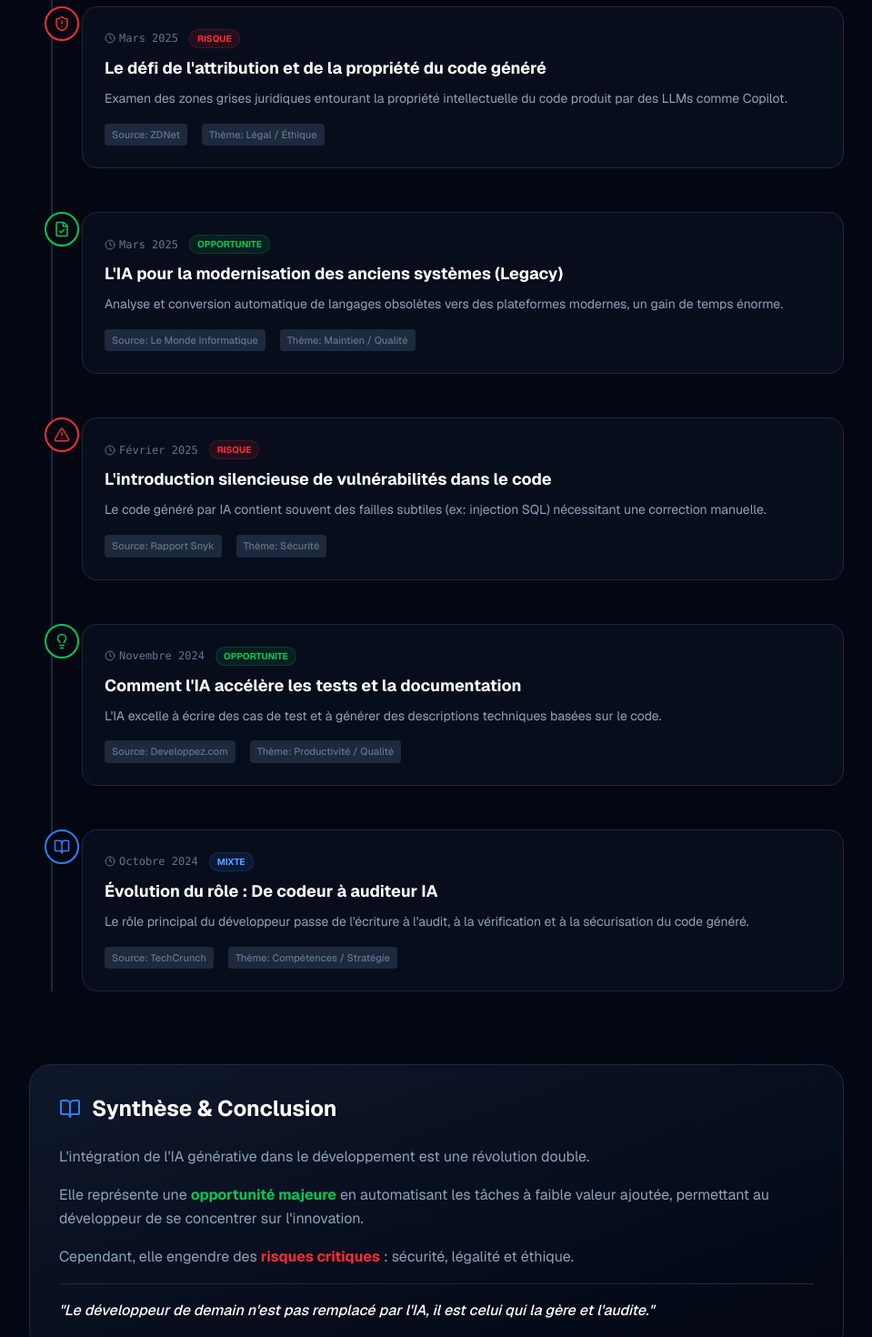
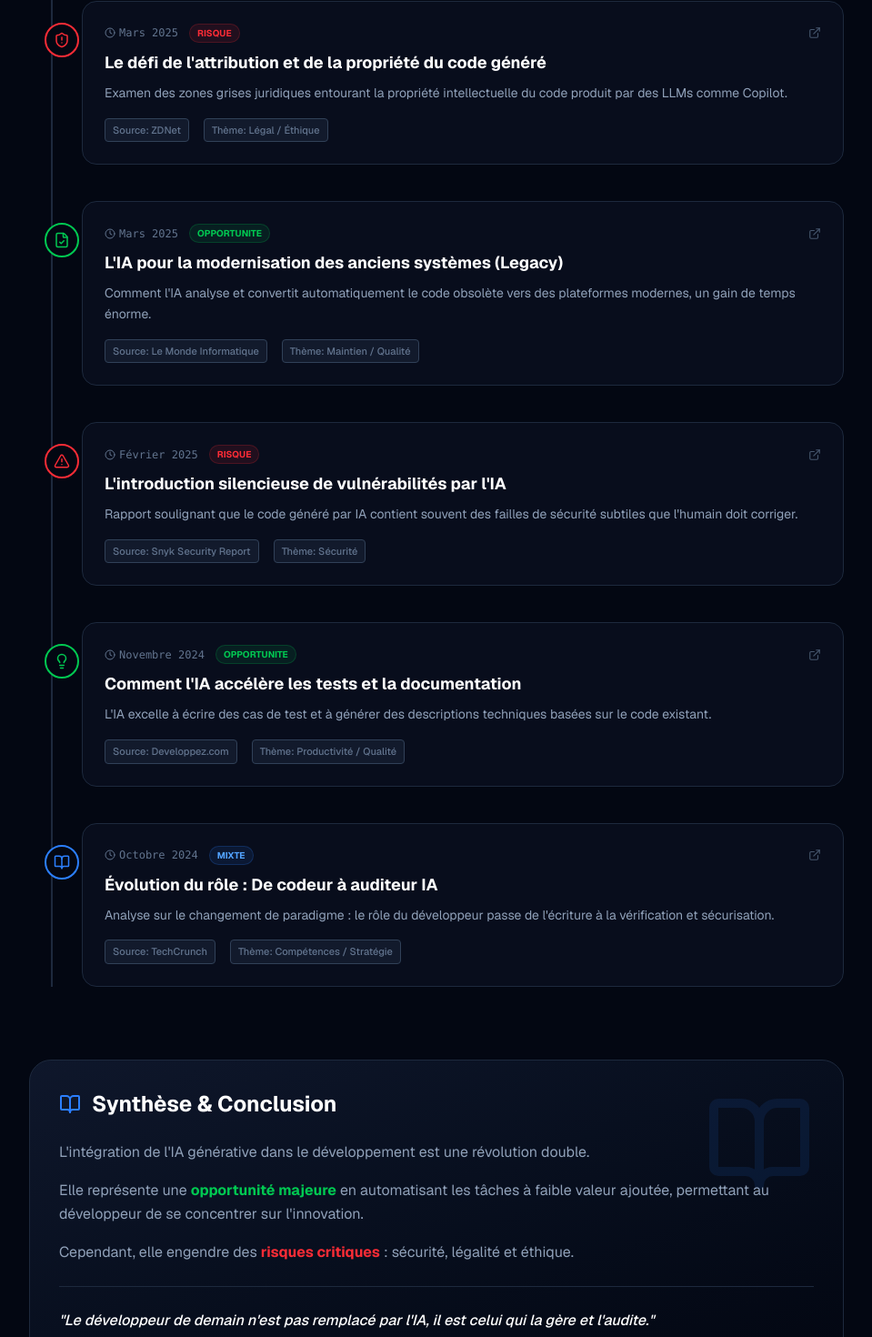
Before and after one commit to Nathan-14-05/PortfolioBTS, a Next.js app: page /PortfolioBTS/ in a window 1280 px wide. Shown: the part 8317-9787 px from the top of the page at 91% size, without its empty margins (160-1119 px from the left). Built offline with nearby package versions, Linux system fonts and the light colour scheme.

Commit message:
Mise à jour: Ajout lien page veille

```diff
--- a/src/components/Veille.tsx
+++ b/src/components/Veille.tsx
@@ -1,14 +1,15 @@
 import React from 'react';
-import { Clock, AlertTriangle, Lightbulb, BookOpen, ShieldAlert, Cpu, FileCheck } from 'lucide-react';
+import { Clock, AlertTriangle, Lightbulb, BookOpen, ShieldAlert, Cpu, FileCheck, ExternalLink } from 'lucide-react';
 
 const veilleEvents = [
   {
     date: "Avril 2025",
     title: "L'adoption croissante de l'IA par les développeurs juniors",
     type: "opportunite",
-    source: "Etude Google Cloud / Forbes",
+    source: "Google Cloud Blog",
     theme: "Productivité / Formation",
-    description: "Analyse montrant que les jeunes développeurs sont ceux qui adoptent le plus l'IA, transformant la phase d'apprentissage et la productivité.",
+    description: "Analyse montrant que les jeunes développeurs transforment la phase d'apprentissage et boostent leur productivité grâce aux assistants IA.",
+    link: "https://cloud.google.com/blog/products/ai-machine-learning/ai-and-the-future-of-software-development",
     icon: <Cpu size={18} />
   },
   {
@@ -18,6 +19,7 @@ const veilleEvents = [
     source: "ZDNet",
     theme: "Légal / Éthique",
     description: "Examen des zones grises juridiques entourant la propriété intellectuelle du code produit par des LLMs comme Copilot.",
+    link: "https://www.zdnet.com/article/who-owns-the-code-if-an-ai-helps-write-it/",
     icon: <ShieldAlert size={18} />
   },
   {
@@ -26,16 +28,18 @@ const veilleEvents = [
     type: "opportunite",
     source: "Le Monde Informatique",
     theme: "Maintien / Qualité",
-    description: "Analyse et conversion automatique de langages obsolètes vers des plateformes modernes, un gain de temps énorme.",
+    description: "Comment l'IA analyse et convertit automatiquement le code obsolète vers des plateformes modernes, un gain de temps énorme.",
+    link: "https://www.lemondeinformatique.fr/actualites/lire-l-ia-generative-au-secours-de-la-modernisation-du-legacy-91255.html",
     icon: <FileCheck size={18} />
   },
   {
     date: "Février 2025",
-    title: "L'introduction silencieuse de vulnérabilités dans le code",
+    title: "L'introduction silencieuse de vulnérabilités par l'IA",
     type: "risque",
-    source: "Rapport Snyk",
+    source: "Snyk Security Report",
     theme: "Sécurité",
-    description: "Le code généré par IA contient souvent des failles subtiles (ex: injection SQL) nécessitant une correction manuelle.",
+    description: "Rapport soulignant que le code généré par IA contient souvent des failles de sécurité subtiles que l'humain doit corriger.",
+    link: "https://snyk.io/blog/ai-code-generation-security/",
     icon: <AlertTriangle size={18} />
   },
   {
@@ -44,7 +48,8 @@ const veilleEvents = [
     type: "opportunite",
     source: "Developpez.com",
     theme: "Productivité / Qualité",
-    description: "L'IA excelle à écrire des cas de test et à générer des descriptions techniques basées sur le code.",
+    description: "L'IA excelle à écrire des cas de test et à générer des descriptions techniques basées sur le code existant.",
+    link: "https://www.developpez.com/actu/356542/L-IA-generative-va-t-elle-vraiment-tuer-le-metier-de-developpeur/",
     icon: <Lightbulb size={18} />
   },
   {
@@ -53,7 +58,8 @@ const veilleEvents = [
     type: "mixte",
     source: "TechCrunch",
     theme: "Compétences / Stratégie",
-    description: "Le rôle principal du développeur passe de l'écriture à l'audit, à la vérification et à la sécurisation du code généré.",
+    description: "Analyse sur le changement de paradigme : le rôle du développeur passe de l'écriture à la vérification et sécurisation.",
+    link: "https://techcrunch.com/2024/03/22/the-future-of-the-software-developer-in-the-age-of-ai/",
     icon: <BookOpen size={18} />
   }
 ];
@@ -67,23 +73,32 @@ const Veille = () => {
             Veille <span className="text-blue-500">Informationnelle</span>
           </h2>
           <div className="bg-blue-500/10 border border-blue-500/20 p-4 rounded-xl inline-block mb-6">
-            <p className="text-blue-400 font-medium">Problématique : Quels sont les risques et les opportunités de l'IA générative pour le métier de développeur ?</p>
+            <p className="text-blue-400 font-medium text-sm md:text-base">
+              Problématique : Quels sont les risques et les opportunités de l'IA générative pour le métier de développeur ?
+            </p>
           </div>
         </div>
 
-        <div className="relative border-l-2 border-slate-800 ml-4 md:ml-6 pl-8 space-y-12">
+        <div className="relative border-l-2 border-slate-800 ml-4 md:ml-6 pl-8 space-y-10">
           {veilleEvents.map((event, index) => (
-            <div key={index} className="relative">
+            <a
+              key={index}
+              href={event.link}
+              target="_blank"
+              rel="noopener noreferrer"
+              className="relative block group"
+            >
               {/* Point sur la ligne */}
-              <div className={`absolute -left-[41px] p-2 rounded-full border-2 bg-[#030712] ${
+              <div className={`absolute -left-[41px] top-6 p-2 rounded-full border-2 bg-[#030712] transition-transform duration-300 group-hover:scale-125 ${
                 event.type === 'opportunite' ? 'border-green-500 text-green-500' :
                 event.type === 'risque' ? 'border-red-500 text-red-500' : 'border-blue-500 text-blue-500'
               }`}>
                 {event.icon}
               </div>
 
-              <div className="bg-slate-900/40 border border-slate-800 p-6 rounded-2xl hover:bg-slate-900/60 transition-all">
-                <div className="flex flex-wrap items-center gap-3 mb-2">
+              <div className="bg-slate-900/40 border border-slate-800 p-6 rounded-2xl transition-all duration-300 group-hover:bg-slate-800/60 group-hover:border-blue-500/50 group-hover:translate-x-2">
+                <div className="flex flex-wrap items-center justify-between gap-3 mb-2">
+                  <div className="flex items-center gap-3">
                     <span className="text-xs font-mono text-slate-500 flex items-center">
                       <Clock size={12} className="mr-1" /> {event.date}
                     </span>
@@ -94,29 +109,34 @@ const Veille = () => {
                       {event.type}
                     </span>
                   </div>
+                  <ExternalLink size={14} className="text-slate-600 group-hover:text-blue-500 transition-colors" />
+                </div>
 
-                <h3 className="text-lg font-bold text-white mb-2">{event.title}</h3>
+                <h3 className="text-lg font-bold text-white mb-2 group-hover:text-blue-400 transition-colors">{event.title}</h3>
                 <p className="text-slate-400 text-sm mb-4 leading-relaxed">{event.description}</p>
 
                 <div className="flex flex-wrap gap-4 text-[11px] text-slate-500 font-medium">
-                  <span className="bg-slate-800 px-2 py-1 rounded">Source: {event.source}</span>
-                  <span className="bg-slate-800 px-2 py-1 rounded">Thème: {event.theme}</span>
+                  <span className="bg-slate-800/50 px-2 py-1 rounded border border-slate-700">Source: {event.source}</span>
+                  <span className="bg-slate-800/50 px-2 py-1 rounded border border-slate-700">Thème: {event.theme}</span>
                 </div>
               </div>
-            </div>
+            </a>
           ))}
         </div>
 
         {/* Synthèse Finale */}
-        <div className="mt-20 p-8 bg-gradient-to-br from-slate-900 to-[#030712] border border-slate-800 rounded-3xl">
-          <h3 className="text-2xl font-bold text-white mb-6 flex items-center">
+        <div className="mt-20 p-8 bg-gradient-to-br from-slate-900 to-[#030712] border border-slate-800 rounded-3xl relative overflow-hidden">
+          <div className="absolute top-0 right-0 p-8 opacity-10">
+            <BookOpen size={120} className="text-blue-500" />
+          </div>
+          <h3 className="text-2xl font-bold text-white mb-6 flex items-center relative">
             <BookOpen className="mr-3 text-blue-500" /> Synthèse & Conclusion
           </h3>
-          <div className="space-y-4 text-slate-400 leading-relaxed text-sm md:text-base">
+          <div className="space-y-4 text-slate-400 leading-relaxed text-sm md:text-base relative">
             <p>L'intégration de l'IA générative dans le développement est une révolution double.</p>
             <p>Elle représente une <strong className="text-green-500">opportunité majeure</strong> en automatisant les tâches à faible valeur ajoutée, permettant au développeur de se concentrer sur l'innovation.</p>
             <p>Cependant, elle engendre des <strong className="text-red-500">risques critiques</strong> : sécurité, légalité et éthique.</p>
-            <p className="pt-4 border-t border-slate-800 text-white font-medium italic">
+            <p className="pt-6 mt-6 border-t border-slate-800 text-white font-medium italic">
               "Le développeur de demain n'est pas remplacé par l'IA, il est celui qui la gère et l'audite."
             </p>
           </div>
```
Lines whose indentation alone changed are shown as unchanged.
